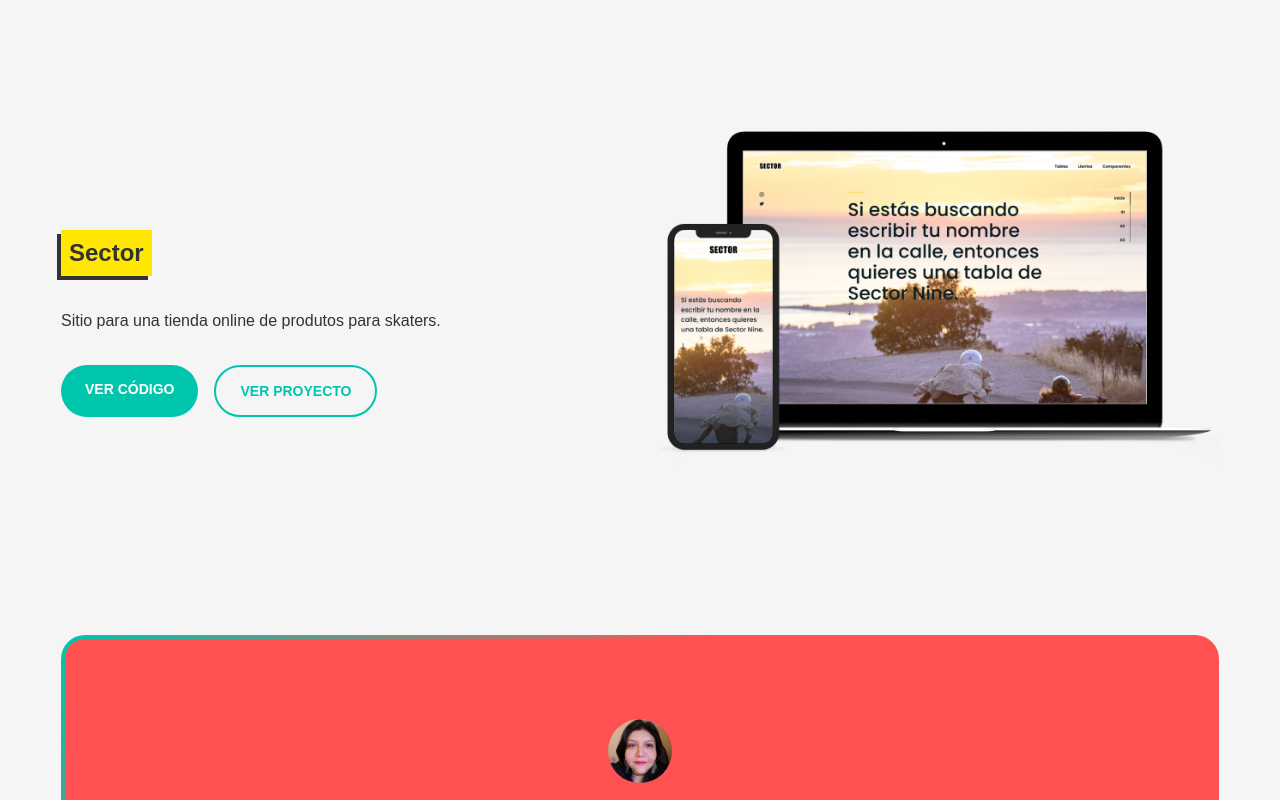
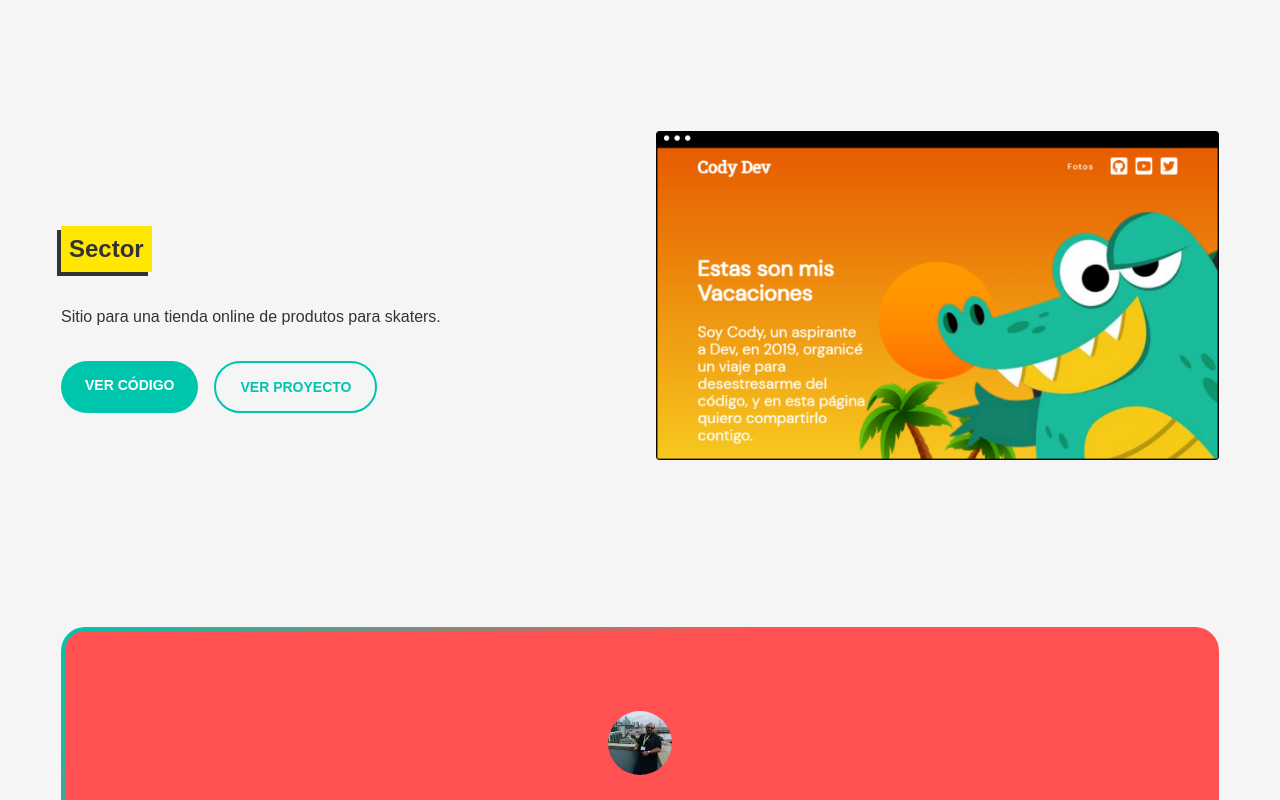
Before and after one commit to NiverMtz/portfolio, a React (Create React App) app in the folder portfolio.v.1/: page / in a window 1280 px wide. Shown: the part 1180-1980 px from the top of the page. Built offline with nearby package versions, Linux system fonts and the light colour scheme.

Commit message:
add project vacaciones cody

```diff
--- a/portfolio.v.1/src/App.jsx
+++ b/portfolio.v.1/src/App.jsx
@@ -12,6 +12,7 @@ import Footer from "./components/Footer";
 // Project Images
 import projectSector from "./assets/img/sector.png";
 import projectWebFreelance from "./assets/img/website-freelance.png";
+import projectVacacionesCody from "./assets/img/vacaciones-cody.png";
 
 // Testimony Images
 import pathImageTestimonyMariana from "./assets/img/mariana.jpg";
@@ -22,6 +23,8 @@ var linkProjectSector = "https://nivermtz.github.io/sector/";
 var linkCodeSector = "https://github.com/NiverMtz/sector";
 var linkProjectWebFreelance = "https://nivermtz.github.io/freelancer-website/";
 var linkCodeWebFreelance = "https://github.com/NiverMtz/freelancer-website";
+var linkProjectVacacionesCody = "https://github.com/NiverMtz/vacaciones-cody";
+var linkCodeVacacionesCody = "https://nivermtz.github.io/vacaciones-cody/";
 
 // Testimonys
 var testimonyTextMariana = `"Niver Mtz es una persona con altos valores sociales,
@@ -43,6 +46,16 @@ function App() {
       <div className="wrapper">
         <Hero name="Niver"></Hero>
         <Comment></Comment>
+        <Project
+          pathImage={projectVacacionesCody}
+          linkProject={linkProjectVacacionesCody}
+          linkCode={linkCodeVacacionesCody}
+        />
+        <Testimony
+          pathImage={pathImageTestimonyMena}
+          testimonyText={testimonyTextMena}
+          testimonyAutor={testimonyAutorMena}
+        />
         <Project
           pathImage={projectSector}
           linkProject={linkProjectSector}
```
Also changed, not shown: portfolio.v.1/src/assets/img/vacaciones-cody.png (added).
